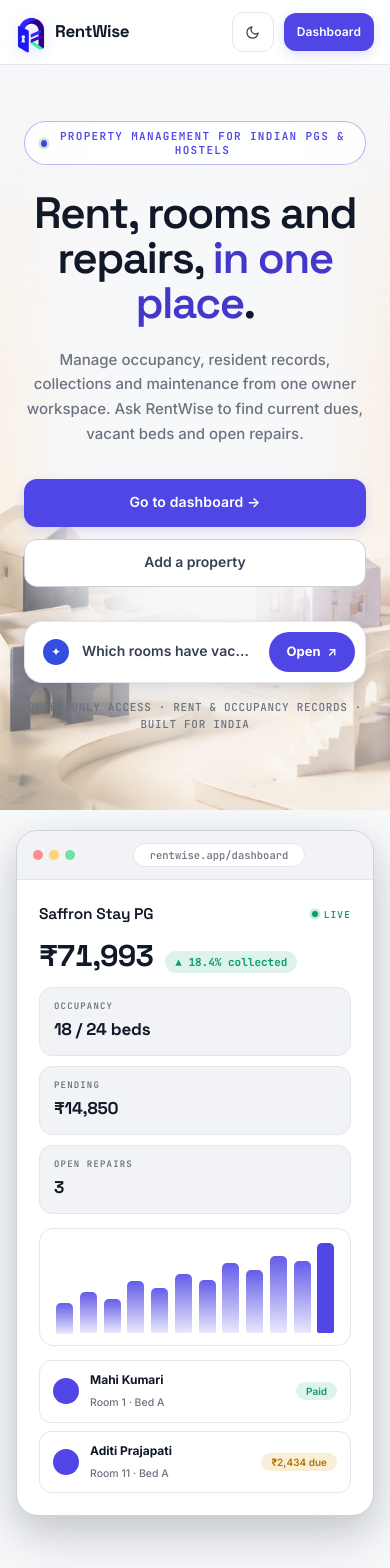
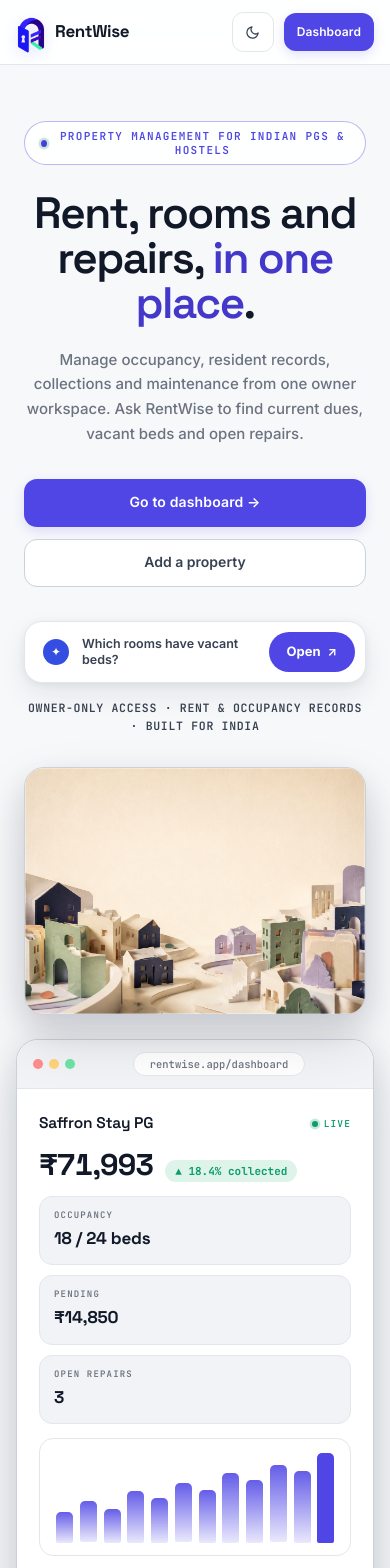
Before and after one commit to govind96/rentwise, a Next.js app: page / in a window 390 px wide. Shown: the top 1568 px of the page. Built offline with nearby package versions, Linux system fonts and the light colour scheme; no server answers.

Commit message:
Refine landing hero artwork layout

```diff
--- a/app/globals.css
+++ b/app/globals.css
@@ -1037,21 +1037,22 @@
 .nav-label-short { display: none; }
 
 .hero { max-width: 1180px; margin: 0 auto; padding: 88px 24px 0; text-align: center; position: relative; }
-.land-hero { isolation: isolate; padding-bottom: 76px; }
-.land-hero::after {
-  content: ""; position: absolute; inset: 0; z-index: -1; pointer-events: none;
-  background: radial-gradient(ellipse at 50% 42%, var(--canvas) 0 29%, color-mix(in srgb, var(--canvas) 88%, transparent) 48%, transparent 72%);
+.land-hero { isolation: isolate; }
+.land-hero-visual {
+  position: relative; width: 100%; height: clamp(300px, 31vw, 390px); margin: 46px auto 0;
+  overflow: hidden; border: 1px solid var(--line-strong); border-radius: 28px;
+  background: #f4efe5; box-shadow: var(--shadow-lg);
+}
+.land-hero-visual::after {
+  content: ""; position: absolute; inset: 0; pointer-events: none;
+  box-shadow: inset 0 0 0 1px rgba(255,255,255,.3), inset 0 -40px 70px rgba(17,24,39,.04);
 }
 .land-hero-art {
-  position: absolute; z-index: -2; pointer-events: none;
-  left: 50%; bottom: -48px; transform: translateX(-50%);
-  width: min(1672px, 112vw); height: calc(100% + 72px);
-  object-fit: cover; object-position: center bottom;
-  opacity: .82;
-  -webkit-mask-image: linear-gradient(to bottom, transparent 0%, rgba(0,0,0,.2) 16%, #000 40%);
-  mask-image: linear-gradient(to bottom, transparent 0%, rgba(0,0,0,.2) 16%, #000 40%);
-}
-[data-theme='dark'] .land-hero-art { opacity: .12; filter: saturate(.65) contrast(.9); }
+  display: block; width: 100%; height: 100%;
+  object-fit: cover; object-position: center 68%;
+}
+[data-theme='dark'] .land-hero-visual { border-color: var(--line); background: #141827; }
+[data-theme='dark'] .land-hero-art { filter: brightness(.68) saturate(.78); }
 .hero-badge {
   display: inline-flex; align-items: center; gap: 9px; padding: 7px 16px; border-radius: 999px;
   border: 1px solid color-mix(in srgb, var(--lav) 38%, transparent); background: var(--glass);
@@ -1065,7 +1066,7 @@
 .land-sub { margin: 22px auto 0; max-width: 56ch; color: var(--muted); font-size: clamp(15px, 1.6vw, 17.5px); line-height: 1.65; }
 .hero-ctas { display: flex; justify-content: center; gap: 12px; margin-top: 32px; flex-wrap: wrap; }
 .hero-ctas .main-button, .hero-ctas .quiet-button { min-height: 48px; padding: 0 24px; font-size: 14px; border-radius: 13px; }
-.land-hint { margin: 16px auto 0; max-width: 76ch; font: 500 11px/1.6 var(--font-mono); letter-spacing: .06em; color: var(--muted); }
+.land-hint { margin: 16px auto 0; max-width: 76ch; font: 600 11.5px/1.6 var(--font-mono); letter-spacing: .06em; color: var(--ink-2); }
 
 .land-prompt {
   display: flex; align-items: center; gap: 13px; width: min(560px, 100%); margin: 34px auto 0; padding: 10px 10px 10px 18px;
@@ -1085,7 +1086,7 @@
 .land-prompt b i { font-style: normal; font-size: 12px; }
 
 /* pure-CSS product preview */
-.hero-preview { max-width: 1080px; margin: 64px auto 0; padding: 0 24px; }
+.hero-preview { max-width: 1080px; margin: 32px auto 0; padding: 0 24px; }
 .preview-window {
   border: 1px solid var(--line-strong); border-radius: 22px; overflow: hidden;
   background: var(--paper); box-shadow: var(--shadow-lg);
@@ -1597,10 +1598,10 @@
   .nav-label-short { display: inline; }
   .land-nav-actions .main-button { min-height: 38px; padding: 0 12px; font-size: 12px; }
   .hero { padding-top: 56px; }
-  .land-hero { padding-bottom: 52px; }
-  .land-hero-art { bottom: -24px; width: 170vw; height: calc(100% + 28px); opacity: .58; object-position: center bottom; }
-  [data-theme='dark'] .land-hero-art { opacity: .1; }
-  .hero-preview { padding: 0 16px; margin-top: 44px; }
+  .land-hero-visual { height: 248px; margin-top: 32px; border-radius: 20px; }
+  .land-hero-art { object-position: center bottom; }
+  .land-prompt-copy em { white-space: normal; display: -webkit-box; -webkit-box-orient: vertical; -webkit-line-clamp: 2; font-size: 12.5px; line-height: 1.28; }
+  .hero-preview { padding: 0 16px; margin-top: 24px; }
   .pw-body { grid-template-columns: 1fr; }
   .pw-side { display: none; }
   .bento, .steps, .land-properties, .cta-band { padding-left: 16px; padding-right: 16px; }
--- a/app/page.tsx
+++ b/app/page.tsx
@@ -68,7 +68,6 @@
       <main>
         {/* ---------- hero ---------- */}
         <section className="hero land-hero">
-          <img className="land-hero-art" src="/rentwise-paper-city.png" alt="" aria-hidden="true" />
           <span className="hero-badge"><i aria-hidden="true" />Property management for Indian PGs &amp; hostels</span>
           <h1>Rent, rooms and repairs, <em>in one place</em>.</h1>
           <p className="land-sub">
@@ -89,6 +88,10 @@
             <b>Open<i>↗</i></b>
           </a>
           <p className="land-hint">OWNER-ONLY ACCESS · RENT &amp; OCCUPANCY RECORDS · BUILT FOR INDIA</p>
+
+          <div className="land-hero-visual" aria-hidden="true">
+            <img className="land-hero-art" src="/rentwise-paper-city.png" alt="" />
+          </div>
         </section>
 
         {/* ---------- pure-CSS product preview ---------- */}
```
